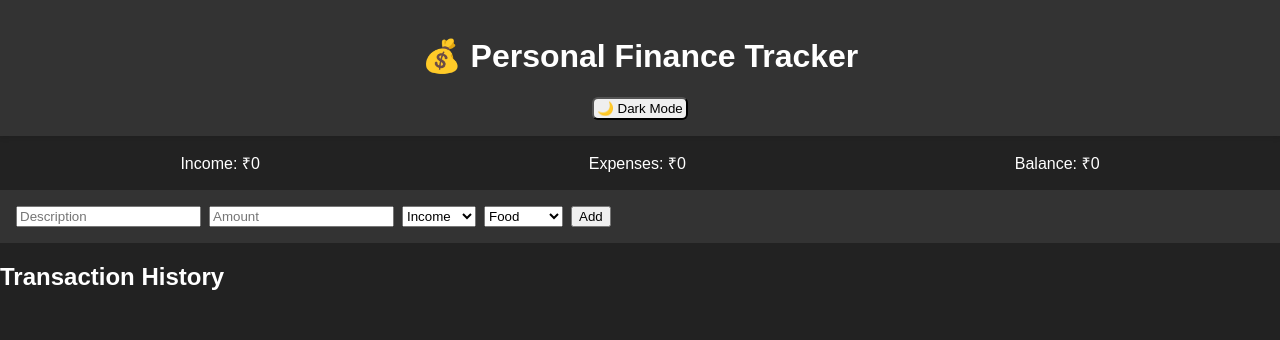
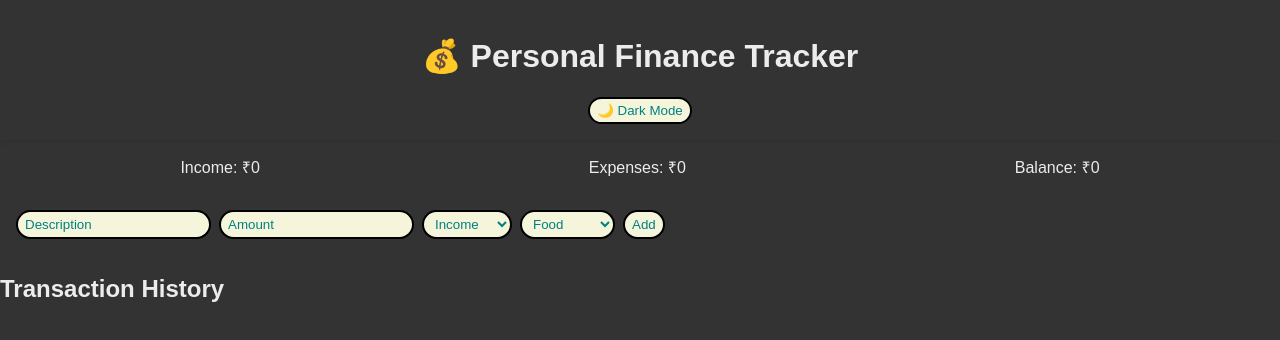
Before and after one commit to jackharsh123456/Expense-calculator, a plain HTML site: page index.html in a window 1280 px wide. Both pictures are taken after a click on the button "🌙 Dark Mode". Shown: the top 340 px of the page. Drawn offline with nearby package versions, Linux system fonts and the light colour scheme.

Commit message:
Update style.css

```diff
--- a/style.css
+++ b/style.css
@@ -16,9 +16,12 @@ body {
   padding: 0;
 }
 
+
 #theme-toggle{
-  padding: 2px 3px;
-  border-radius: 6px;
+  padding: 4px 7px;
+  border-radius: 15px;
+  color: teal;
+  background-color: beige;
 }
 
 header {
@@ -41,13 +44,29 @@ header {
   background: var(--card-color);
 }
 
+#transaction-form input,select,button{
+  background-color: beige;
+  color: teal;
+  padding: 4px 7px;
+  border-radius: 15px;
+  border: 2px solid black;
+}
+
+input::placeholder{
+  color: teal;
+}
+
+#trans{
+  padding: 5px;
+}
+
 #transactions {
   list-style: none;
   padding: 1rem;
 }
 
 .dark-mode {
-  --bg-color: #222;
-  --text-color: #fff;
+  --bg-color: #333333;
+  --text-color: #ECECEC;
   --card-color: #333;
 }
```
